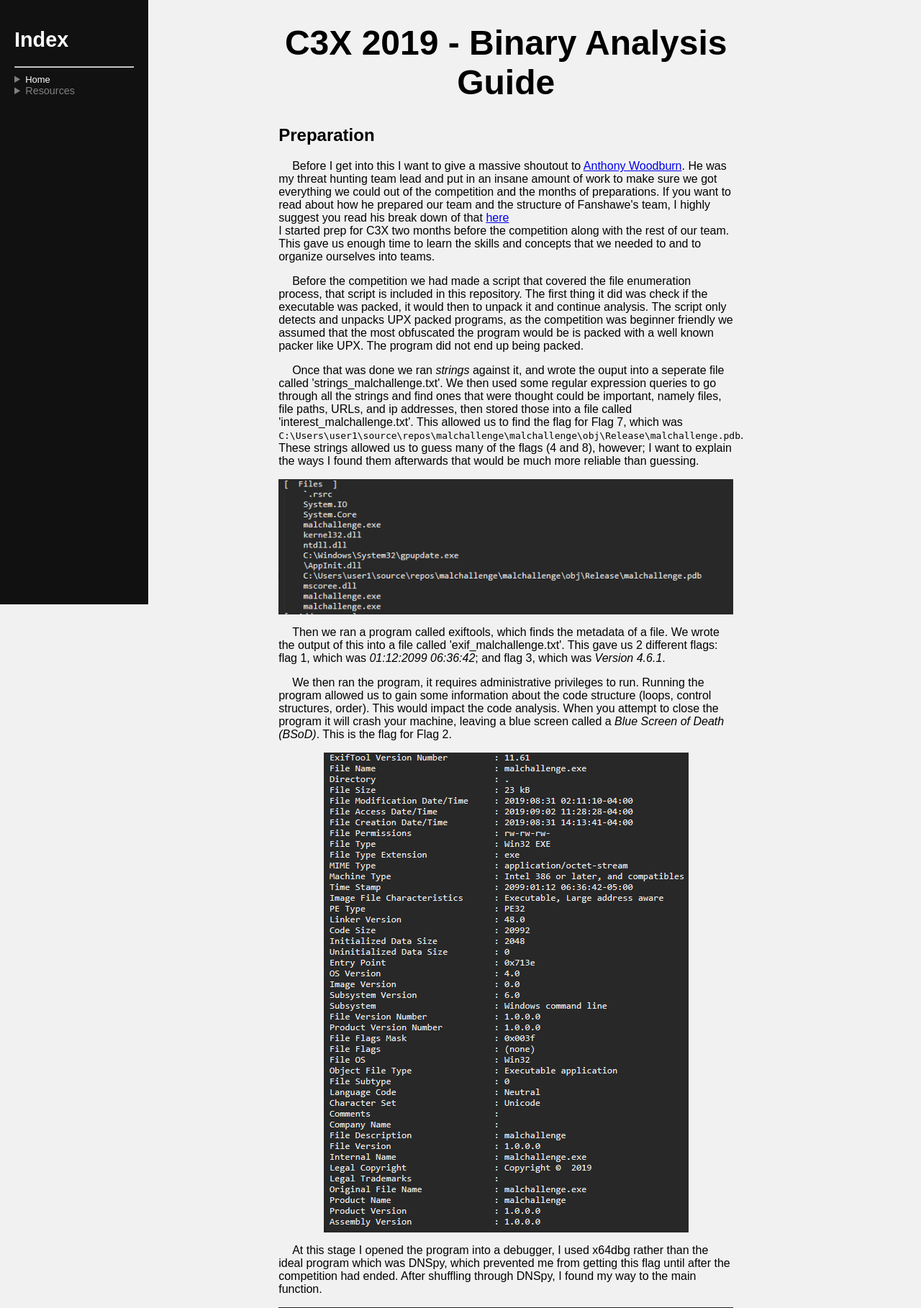
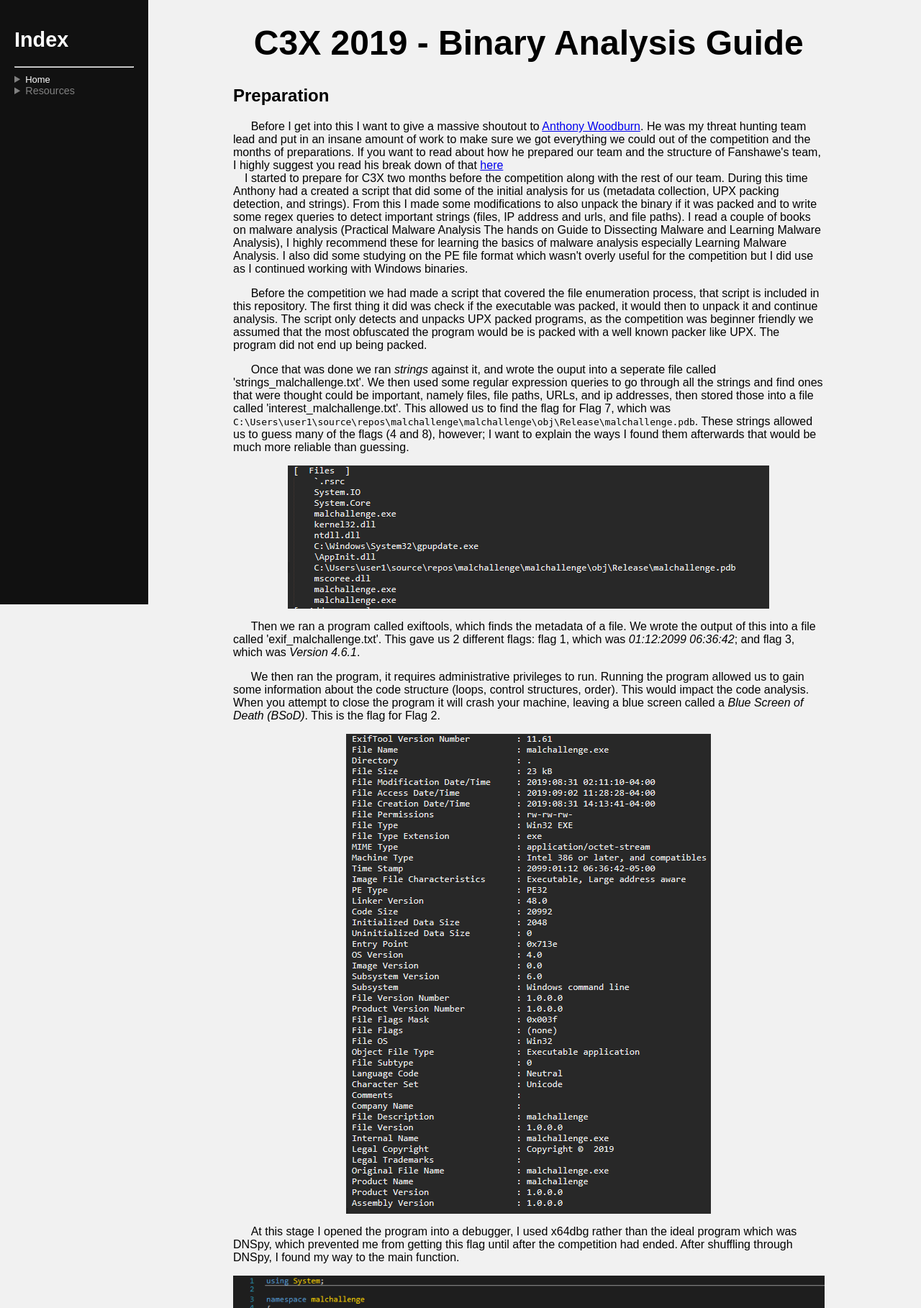
Before and after one commit to 3xperience/3xperience.github.io, a PHP site: page /writeup.html in a window 1280 px wide. Shown: the top 1818 px of the page at 72% size. Run offline with PHP 8.4, Linux system fonts and the light colour scheme.

Commit message:
Added content

```diff
--- a/theme.css
+++ b/theme.css
@@ -4,8 +4,8 @@ body {
 }
 /*Main Content*/
 .mainContent {
-	padding-left: 30%;
-	padding-right: 20%;
+	padding-left: 25%;
+	padding-right: 10%;
 }
 .mainContent .pageTitle {
 	text-align: center;
@@ -13,10 +13,10 @@ body {
 }
 .mainContent .body {
 	text-indent: 3%;
-	text-size: 14px;
+	text-size: 18px;
 }
 .mainContent .subTitle {
-	text-size: 24px;
+	text-size: 12px;
 }
 .mainContent img {
 	display: block;
--- a/writeup.html
+++ b/writeup.html
@@ -25,7 +25,7 @@
 		<h2 class="subTitle">Preparation</h2>
 		<p class="body">
 			Before I get into this I want to give a massive shoutout to <a href="https://www.linkedin.com/in/atwoodburn/">Anthony Woodburn</a>. He was my threat hunting team lead and put in an insane amount of work to make sure we got everything we could out of the competition and the months of preparations. If you want to read about how he prepared our team and the structure of Fanshawe's team, I highly suggest you read his break down of that <a href="https://baudlicious.github.io/C3X/">here</a><br>
-			I started prep for C3X two months before the competition along with the rest of our team. This gave us enough time to learn the skills and concepts that we needed to and to organize ourselves into teams.
+			&emsp;I started to prepare for C3X two months before the competition along with the rest of our team. During this time Anthony had a created a script that did some of the initial analysis for us (metadata collection, UPX packing detection, and strings). From this I made some modifications to also unpack the binary if it was packed and to write some regex queries to detect important strings (files, IP address and urls, and file paths). I read a couple of books on malware analysis (Practical Malware Analysis The hands on Guide to Dissecting Malware and Learning Malware Analysis), I highly recommend these for learning the basics of malware analysis especially Learning Malware Analysis. I also did some studying on the PE file format which wasn't overly useful for the competition but I did use as I continued working with Windows binaries.
 		</p>
 		<p class="body">Before the competition we had made a script that covered the file enumeration process, that script is included in this repository. The first thing it did was check if the executable was packed, it would then to unpack it and continue analysis. The script only detects and unpacks UPX packed programs, as the competition was beginner friendly we assumed that the most obfuscated the program would be is packed with a well known packer like UPX. The program did not end up being packed.</p>
 		<p class="body">Once that was done we ran <i>strings</i> against it, and wrote the ouput into a seperate file called 'strings_malchallenge.txt'. We then used some regular expression queries to go through all the strings and find ones that were thought could be important, namely files, file paths, URLs, and ip addresses, then stored those into a file called 'interest_malchallenge.txt'. This allowed us to find the flag for Flag 7, which was <code>C:\Users\user1\source\repos\malchallenge\malchallenge\obj\Release\malchallenge.pdb</code>. These strings allowed us to guess many of the flags (4 and 8), however; I want to explain the ways I found them afterwards that would be much more reliable than guessing.
```
